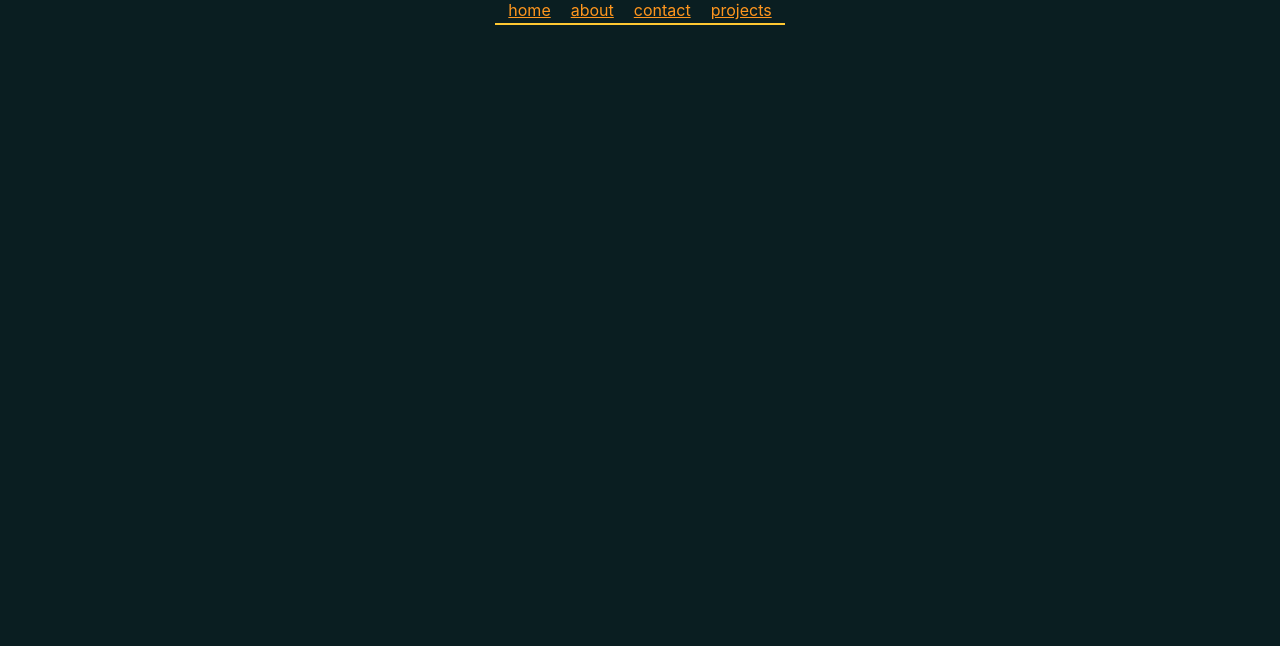
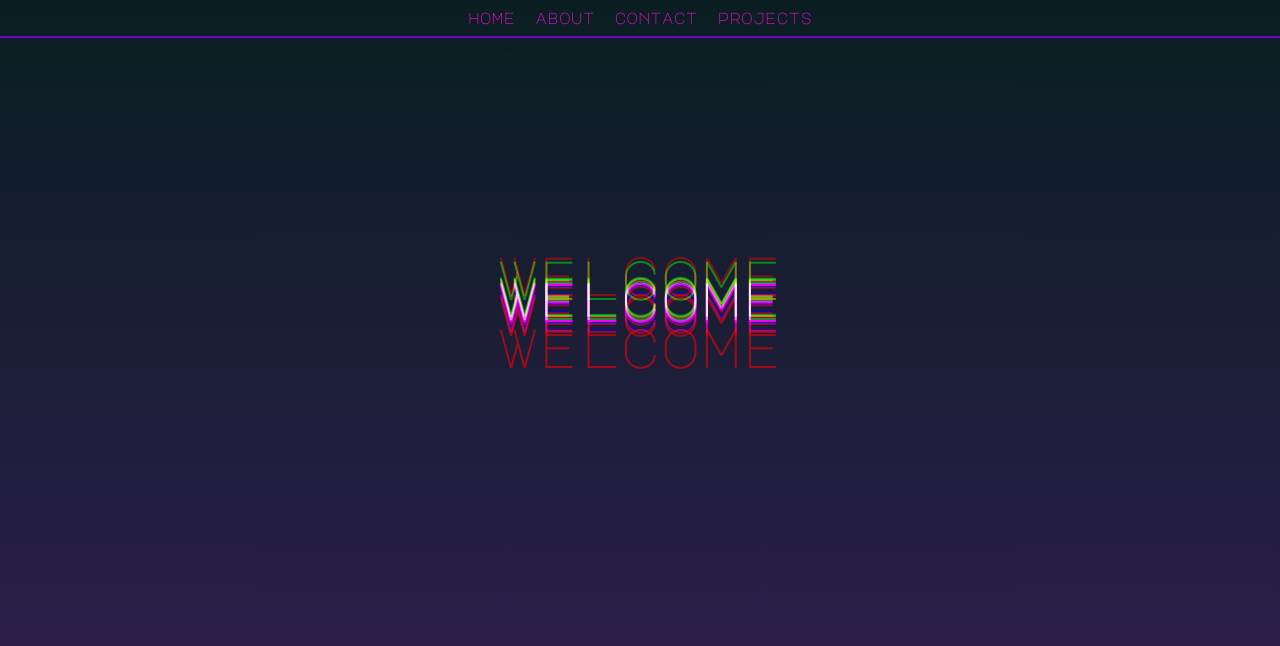
Before and after one commit to hwatton/short-portfolio, a React (Create React App) app: page / in a window 1280 px wide. Shown: the top 646 px of the page. Built offline with nearby package versions, Linux system fonts and the light colour scheme.

Commit message:
adding content

```diff
--- a/package.json
+++ b/package.json
@@ -3,9 +3,12 @@
   "version": "0.1.0",
   "private": true,
   "dependencies": {
+    "@fontsource/jost": "^4.5.0",
+    "@fontsource/major-mono-display": "^4.5.0",
     "@testing-library/jest-dom": "^5.14.1",
     "@testing-library/react": "^11.2.7",
     "@testing-library/user-event": "^12.8.3",
+    "framer-motion": "^4.1.17",
     "react": "^17.0.2",
     "react-dom": "^17.0.2",
     "react-scripts": "4.0.3",
--- a/src/App.css
+++ b/src/App.css
@@ -1,23 +1,41 @@
+
 .App {
   text-align: center;
-  color: rgb(255,200,50);
+  color: rgb(255,10,230);
   height: 100%;
-
 }
 
-body {
-  background-color: rgb(10,30,33);
+html, body {
+  margin: 0;
+  height: 100%;
 }
 
+
 #navBar {
-  display: inline;
-  padding: 3px;
+  display: inline-block;
+  padding: 0px 0px 10px 0px;
   border-style: solid;
   border-width: 0px 0px 2px 0px;
-  border-color: rgb(255,200,50);
+  border-color: rgb(105,10,190);
+  margin: 10px 0px 20px 0px;
+  width: 100%;
 }
 
 #navBar a{
   margin: 10px;
-  color: rgb(255,150,30);
+  color: rgb(255,10,230);
+  text-decoration: none;
 }
+
+#navBar a:hover{
+
+  color: rgb(255,255,255);
+
+}
+
+
+
+body {
+  background-image: linear-gradient(rgb(10,30,33) , rgb(50,30,83));
+
+}
--- a/src/App.js
+++ b/src/App.js
@@ -1,13 +1,9 @@
 
-import './App.css';
-import Nav from "./components/nav.jsx"
+import Main from "./components/main.jsx"
 
 function App() {
   return (
-    <div className="App">
-      <Nav/>
-
-    </div>
+    <Main/>
   );
 }
 
--- /dev/null
+++ b/src/components/landing.jsx
@@ -0,0 +1,61 @@
+import "@fontsource/major-mono-display"
+
+
+function Landing(props) {
+const dWid = Math.max(props.width/2, 320)
+const marg = (props.width - dWid)/2
+    return (
+        <div style={{
+            transform: "translate(0px, 50px)",
+            fontFamily: "Major mono display",
+            fontSize: 16 ,
+            width: Math.max(props.width/2, 320),
+            marginLeft: marg
+        }}>
+            <h3>My nAmE is HaRrY WAtTon</h3>
+            <p>i'm a fRoNt-end DeveLopeR, wIth a BackgrOuNd in FinE Art mANufactUrinG aNd ProduCtion.</p>
+          <br />
+          <h3>fAvourite Things:</h3>
+              <ul style={{
+                  width: dWid*0.8,
+                  marginLeft: dWid*0.1,
+                  textAlign: "left"
+                  }}>
+              <li>javascript</li>
+              <li>react</li>
+              <li>d3.js</li>
+              <li>framer-motion</li>
+              <li>html/css</li>
+              <li>data visualisation</li>
+              <li>animation/interactive</li>
+              <li>creative coding</li>
+              <li>Adobe (pS, ill, xd)</li>
+              <li>python</li>
+              <li>django</li>
+              <li>Azure, sql, VbA</li>
+              <li>problem solving</li>
+              <li>project management</li>
+              </ul>
+              <br />
+
+             <h3> things i'd like to do:</h3>
+             <ul style={{
+                  width: dWid*0.8,
+                  marginLeft: dWid*0.1,
+                  textAlign: "left"
+                  }}>
+             <li>UX design</li>
+             <li>data analysis</li>
+             <li>machine learning</li>
+             <li>react native</li>
+             </ul>
+
+
+
+
+
+        </div>
+    )
+}
+
+export default Landing
--- /dev/null
+++ b/src/components/main.jsx
@@ -0,0 +1,51 @@
+
+import '../App.css';
+import Nav from "./nav.jsx"
+import WelcomeAnimation from './welcome';
+import { AnimatePresence, motion } from "framer-motion"
+import {useState} from "react"
+import useWindowDims from "../helpers/useWindowDims.js"
+import Landing from "./landing.jsx"
+
+function Main() {
+    const window = useWindowDims()
+    const [showWelcome, setShowWelcome] = useState(true)
+
+  return (
+    <div className="App">
+      <Nav/>
+
+    <AnimatePresence exitBeforeEnter>
+        {showWelcome &&
+        <motion.div
+        key="before"
+        initial={{ opacity: 0 }}
+           animate={{ opacity: 1 }}
+           exit={{ opacity: 0 ,
+           transition: {
+               duration: 2
+           }}}>
+        <WelcomeAnimation
+      height={window.height}
+      width={300}
+      handleExit={()=>setShowWelcome(false)}/>
+   </motion.div> }
+
+        {!showWelcome &&
+        <motion.div
+        key="after"
+        initial={{ opacity: 0 }}
+           animate={{ opacity: 1 }}
+           exit={{ opacity: 0 }}>
+      <Landing
+      height={window.height}
+      width={window.width}/>
+   </motion.div> }
+      </AnimatePresence>
+
+
+    </div>
+  );
+}
+
+export default Main;
--- a/src/components/nav.jsx
+++ b/src/components/nav.jsx
@@ -1,5 +1,11 @@
+import "@fontsource/major-mono-display"
+
+
 function Nav() {
-    return <div id={"navBar"}>
+    return <div id={"navBar"}
+    style={{
+        fontFamily: "Major mono display"
+    }}>
         <a href="">home</a>
         <a href="">about</a>
         <a href="">contact</a>
--- a/src/components/welcome.jsx
+++ b/src/components/welcome.jsx
@@ -1,8 +1,69 @@
-function WelcomeAnimation() {
+import { motion} from "framer-motion"
+import "@fontsource/major-mono-display"
+
+function WelcomeAnimation(props) {
+
+const cols = ["rgb(255,0,0)", "rgb(0,255,0)", "rgb(0,0,255)"]
+
+
+    const numOfElements = 20
+    const texts = [...Array(numOfElements + 1)].map((el,i)=>{
+
+        let col = cols[Math.floor(Math.random()*3)]
+
+                return <motion.text
+                key={"line_" + i}
+
+                initial={{
+                    fill : col,
+                    translateY: -100,
+                    opacity: 0
+                }}
+                style={{
+                    mixBlendMode: "screen",
+                    fontSize: "55px",
+                    textAnchor: "middle",
+                    fontFamily: "Major Mono Display"
+                }}
+                onAnimationComplete={()=>{
+                    if (i === numOfElements) {
+                        props.handleExit()
+                    }
+                }}
+                animate={{
+                    fill: i=== 0 ? "rgb(0,0,255)": col,
+
+                    translateY: props.height*0.33 ,
+                 opacity: i=== 0 ? 1 : 0.5,
+                    transition:{
+                        delay: i*0.15,
+                        type: "spring",
+                        bounce: 0.8,
+                        duration: 2.5 + 4 * i/numOfElements,
+                        }
+
+
+                }}>welcome</motion.text>
+
+
+            })
 
     return (
-        <div>
+        <div id={"welcomeBack"}
+       >
+            <svg
+            height={props.height*0.8}
+            width={props.width}
+            style={{
+                willChange: "opacity",
+                overflow: "hidden"
+            }}>
+<g style={{
+    transform: "translate(" + props.width/2 +"px, 0px)"}}>
+{texts}
+</g>
 
+            </svg>
         </div>
     )
 }
--- /dev/null
+++ b/src/helpers/useWindowDims.js
@@ -0,0 +1,30 @@
+import { useState, useEffect } from "react";
+
+
+function useWindowDims() {
+
+    const [windowDims, setWindowDims] = useState({
+    width: undefined,
+    height: undefined,
+  });
+
+  useEffect(() => {
+    // Handler to call on window resize
+    function handleResize() {
+      // Set window width/height to state
+      setWindowDims({
+        width: window.innerWidth,
+        height: window.innerHeight,
+      });
+    }
+    // Add event listener
+    window.addEventListener("resize", handleResize);
+    // Call handler right away so state gets updated with initial window size
+    handleResize();
+    // Remove event listener on cleanup
+    return () => window.removeEventListener("resize", handleResize);
+  }, []); // Empty array ensures that effect is only run on mount
+  return windowDims;
+}
+
+export default useWindowDims
```
Also changed, not shown: src/index.css (line endings or trailing spaces), 1 other file (tests, documents, lock files or other folders).
